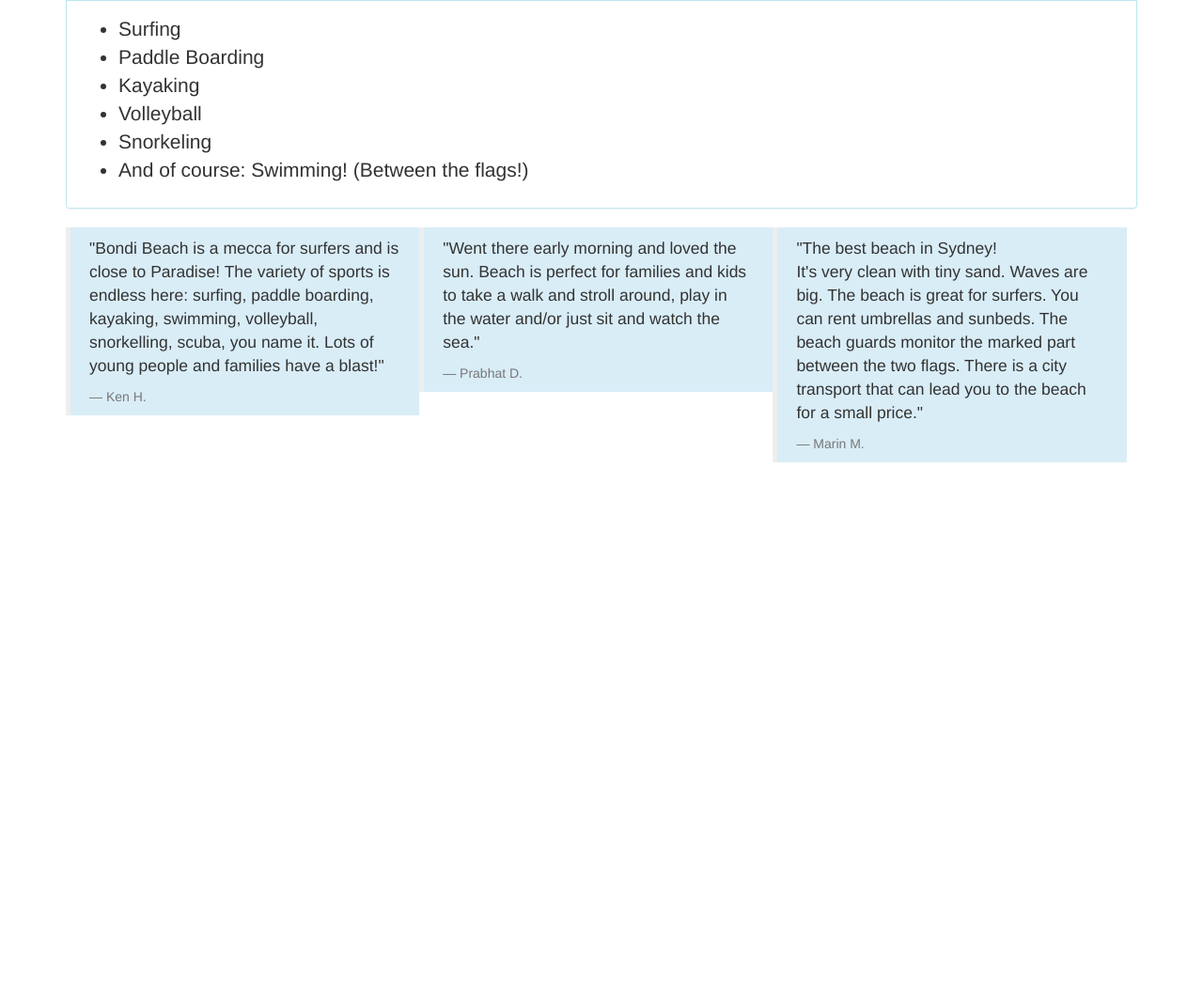
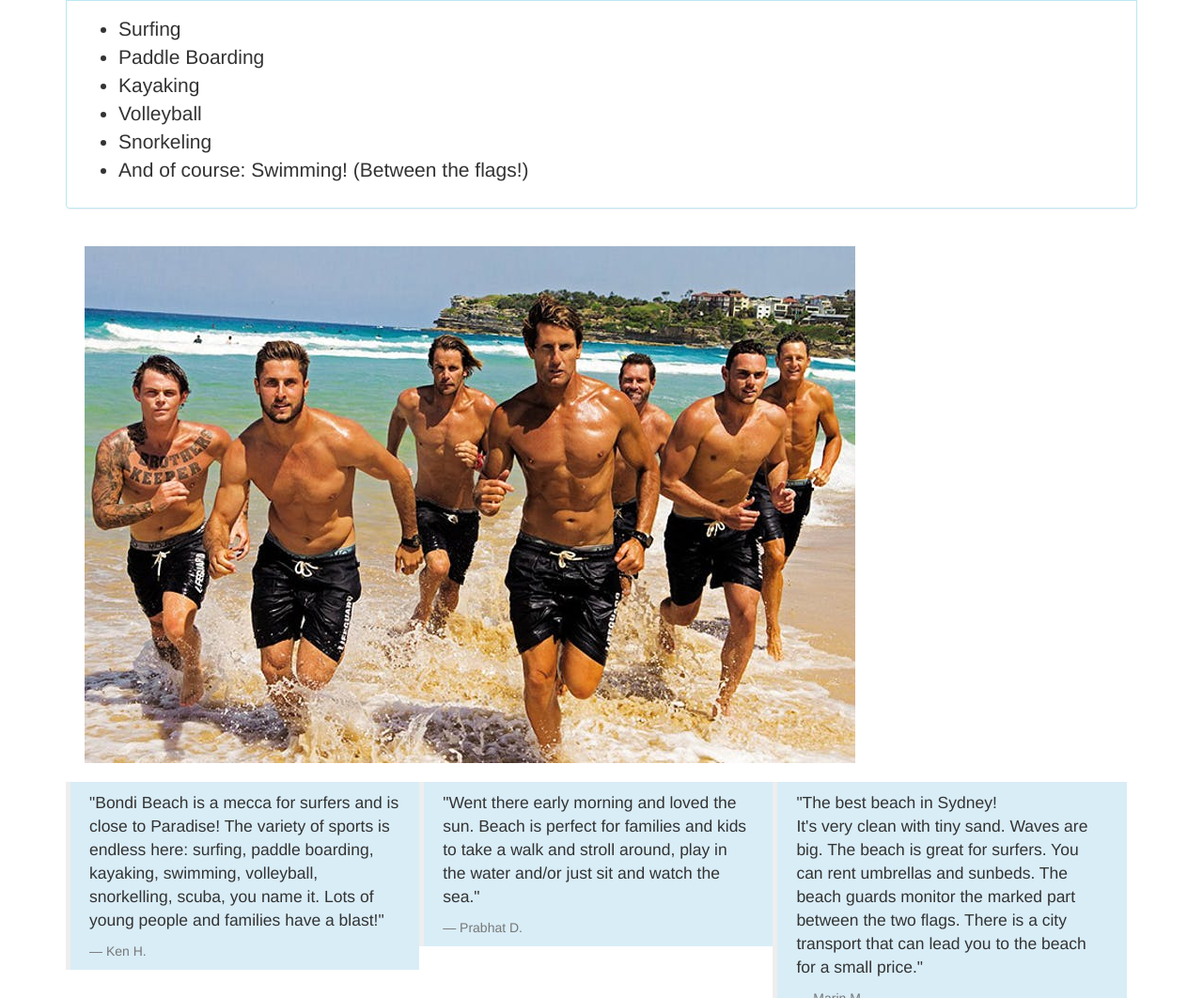
Before and after one commit to dennycle/bondi-beach, a plain HTML site: page index.html in a window 1280 px wide. Shown: the part 892-1954 px from the top of the page at 94% size. Before the commit the page ends 1404 px from the top, so only its background shows below. Drawn offline with Linux system fonts and the light colour scheme.

```diff
--- a/index.html
+++ b/index.html
@@ -28,6 +28,7 @@
           </ul>
         </div>
       </div>
+      <img src="img/lifeguards1.jpg" alt="Photo of Bondi Beach Lifeguards">
       <div class="columnquotes1">
         <blockquote class="bg-info">
           <p>"Bondi Beach is a mecca for surfers and is close to Paradise!  The variety of sports is endless here: surfing, paddle boarding, kayaking, swimming, volleyball, snorkelling, scuba, you name it.  Lots of young people and families have a blast!"</p>
```
